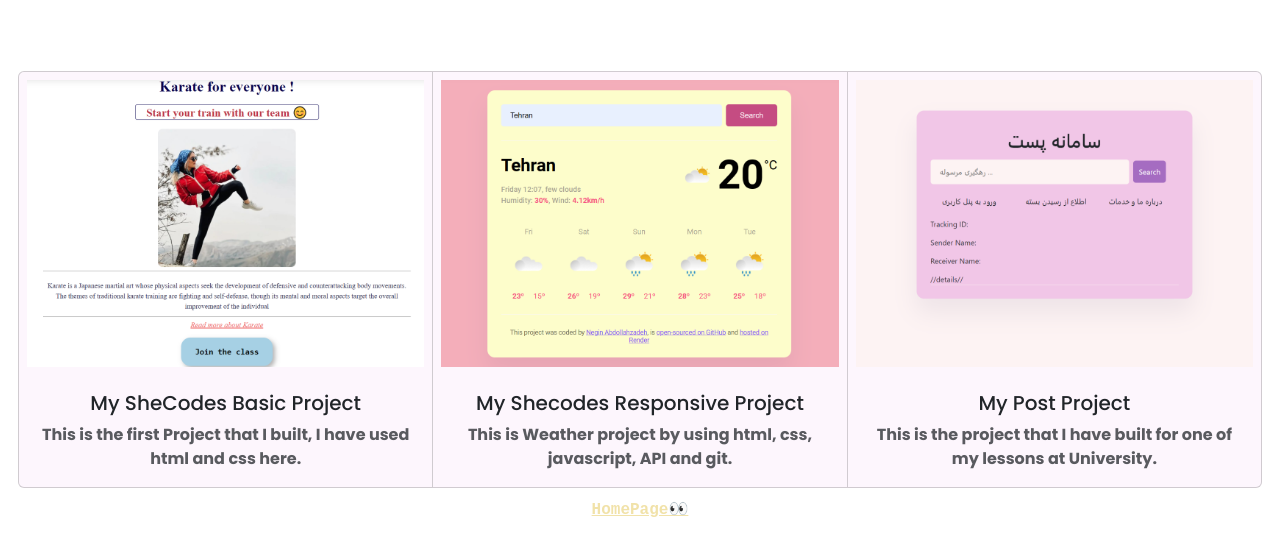
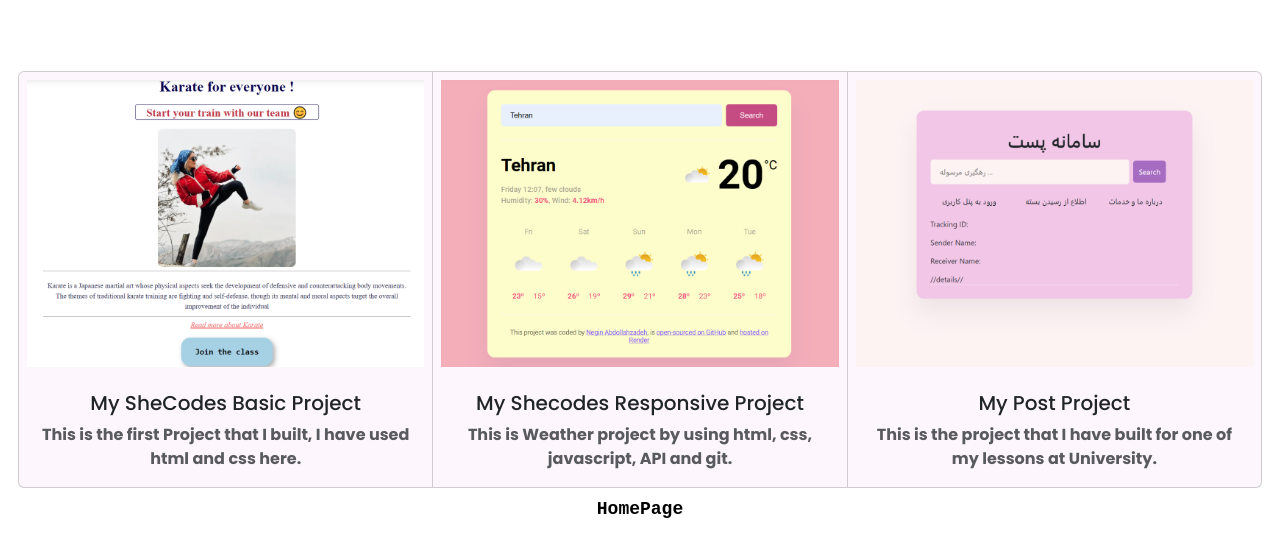
Before and after one commit to neginabdd/homework, a plain HTML site: page projects.html in a window 1280 px wide. Shown: the part 101-658 px from the top of the page. Drawn offline with nearby package versions, Linux system fonts and the light colour scheme.

Commit message:
final changes

```diff
--- a/projects.html
+++ b/projects.html
@@ -45,7 +45,7 @@
         </div>
       </div>
       <div>
-        <a class="back" href="/index.html">HomePage👀</a>
+        <a class="back" href="/index.html">HomePage</a>
       </div>
       </div>
     </div>
--- a/style/projects.css
+++ b/style/projects.css
@@ -20,9 +20,12 @@ h1:hover{
 }
 .back{
     font-family: monospace;
-    color:rgb(241, 226, 169);
+    color:black;
+    text-decoration: none;
+    font-family:monospace ;
+    font-size: 18px;
 }
 .back:hover{
-    color: rgb(228, 205, 225);
+    color:rgb(175, 3, 3) ;
     transition: 200ms all ease-in-out;
 }
```
